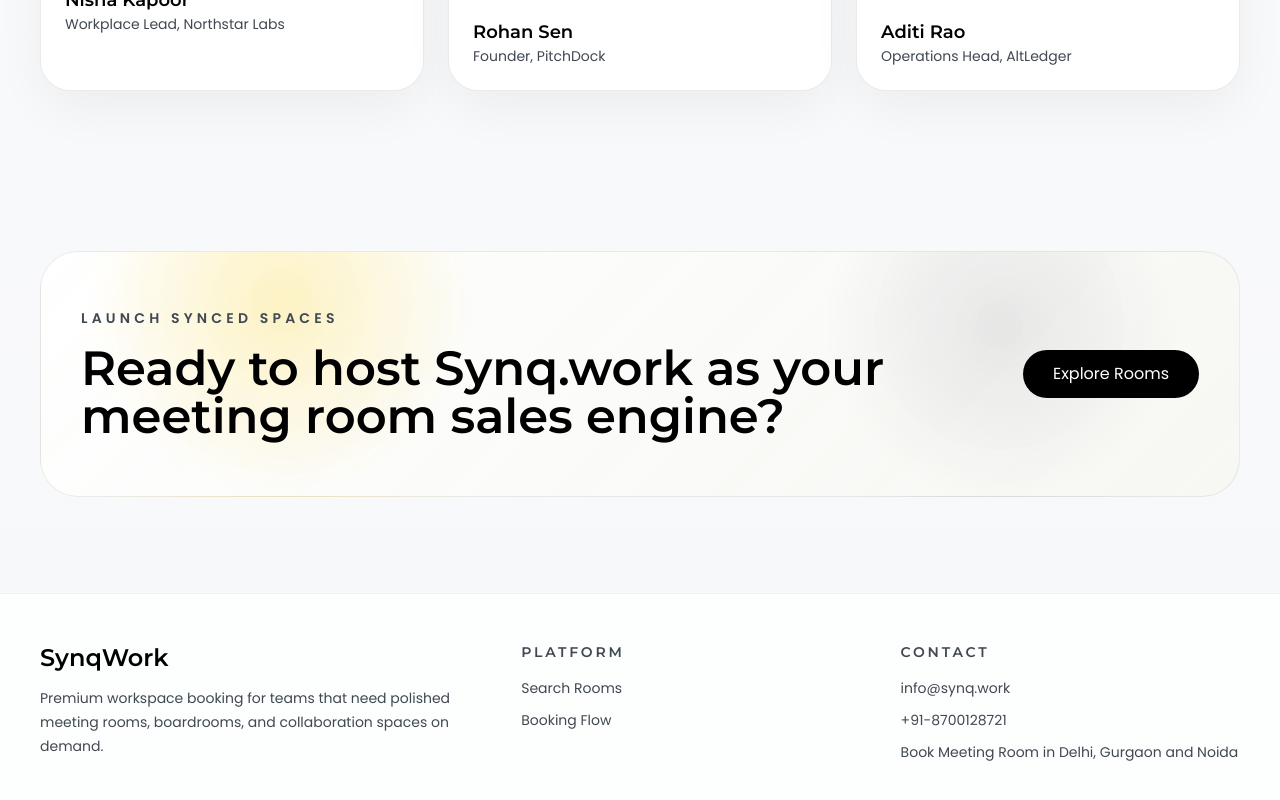
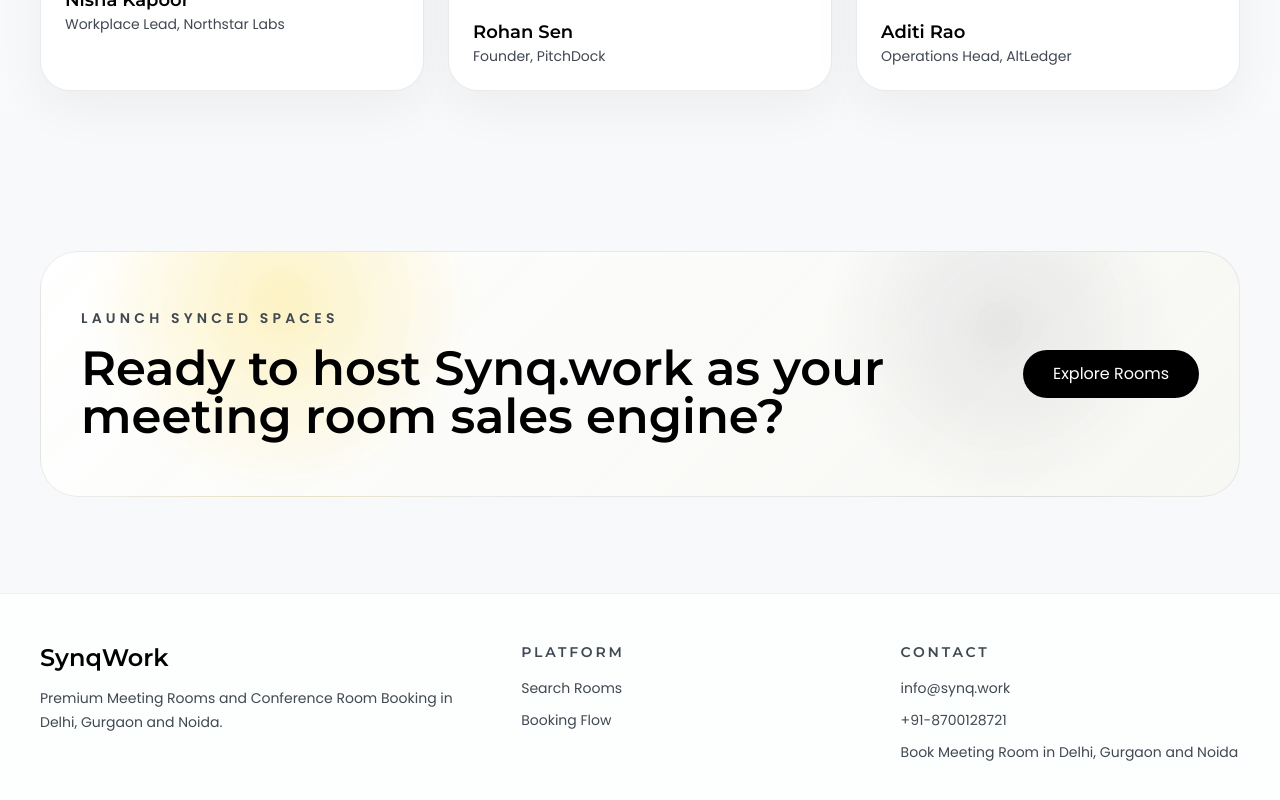
Before and after one commit to Ritesh-khorana/synqwork-booking, a Next.js app: page / in a window 1280 px wide. Shown: the part 5940-6740 px from the top of the page. Built offline with nearby package versions, Linux system fonts and the light colour scheme.

Commit message:
Update footer.tsx
added description text

```diff
--- a/components/footer.tsx
+++ b/components/footer.tsx
@@ -7,8 +7,7 @@
         <div>
           <p className="font-[Montserrat] text-2xl font-semibold">SynqWork</p>
           <p className="mt-3 max-w-md text-sm leading-6 text-[#404852]">
-            Premium workspace booking for teams that need polished meeting rooms, boardrooms, and collaboration spaces
-            on demand.
+            Premium Meeting Rooms and Conference Room Booking in Delhi, Gurgaon and Noida.
           </p>
         </div>
         <div>
```
